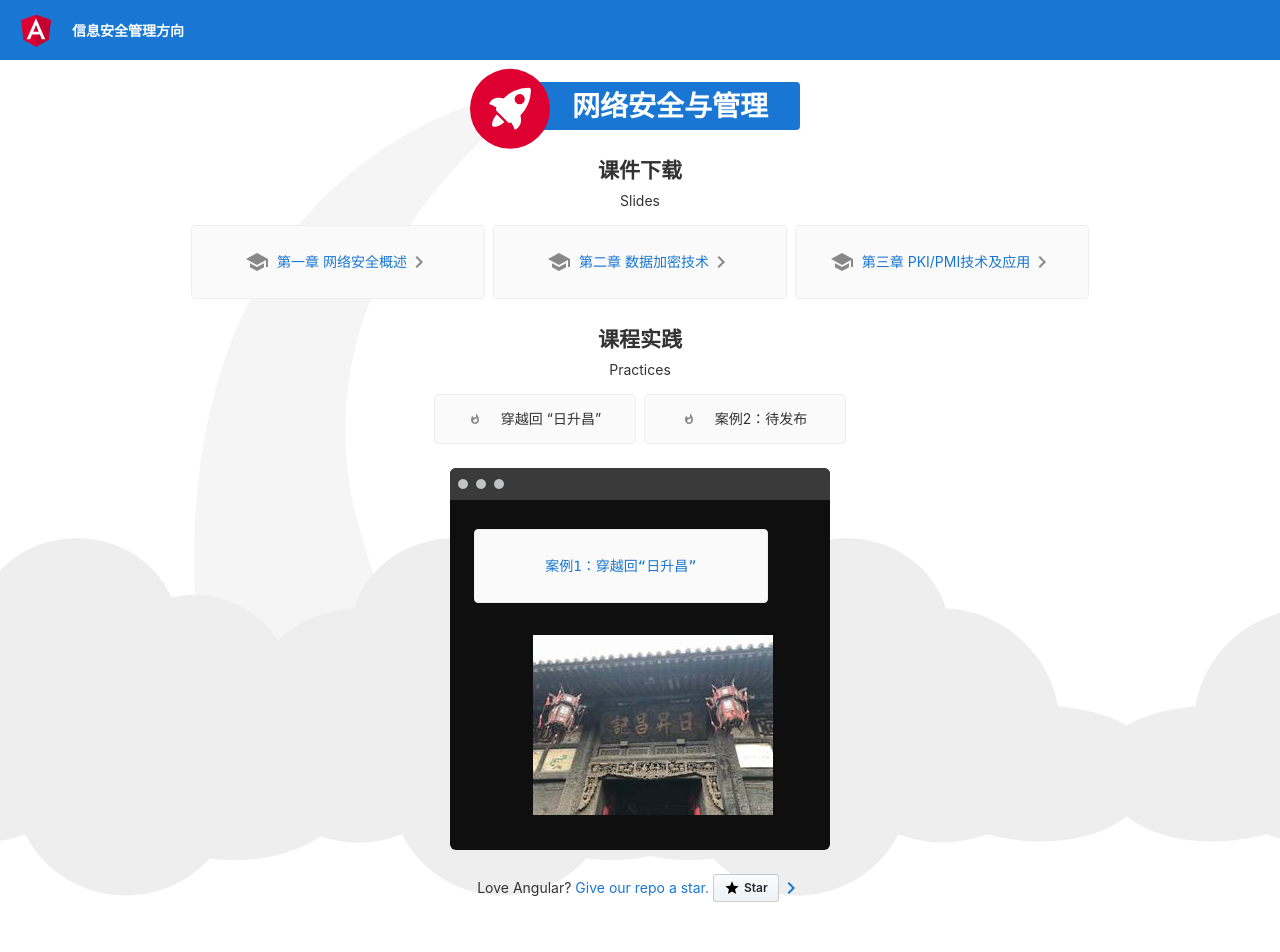
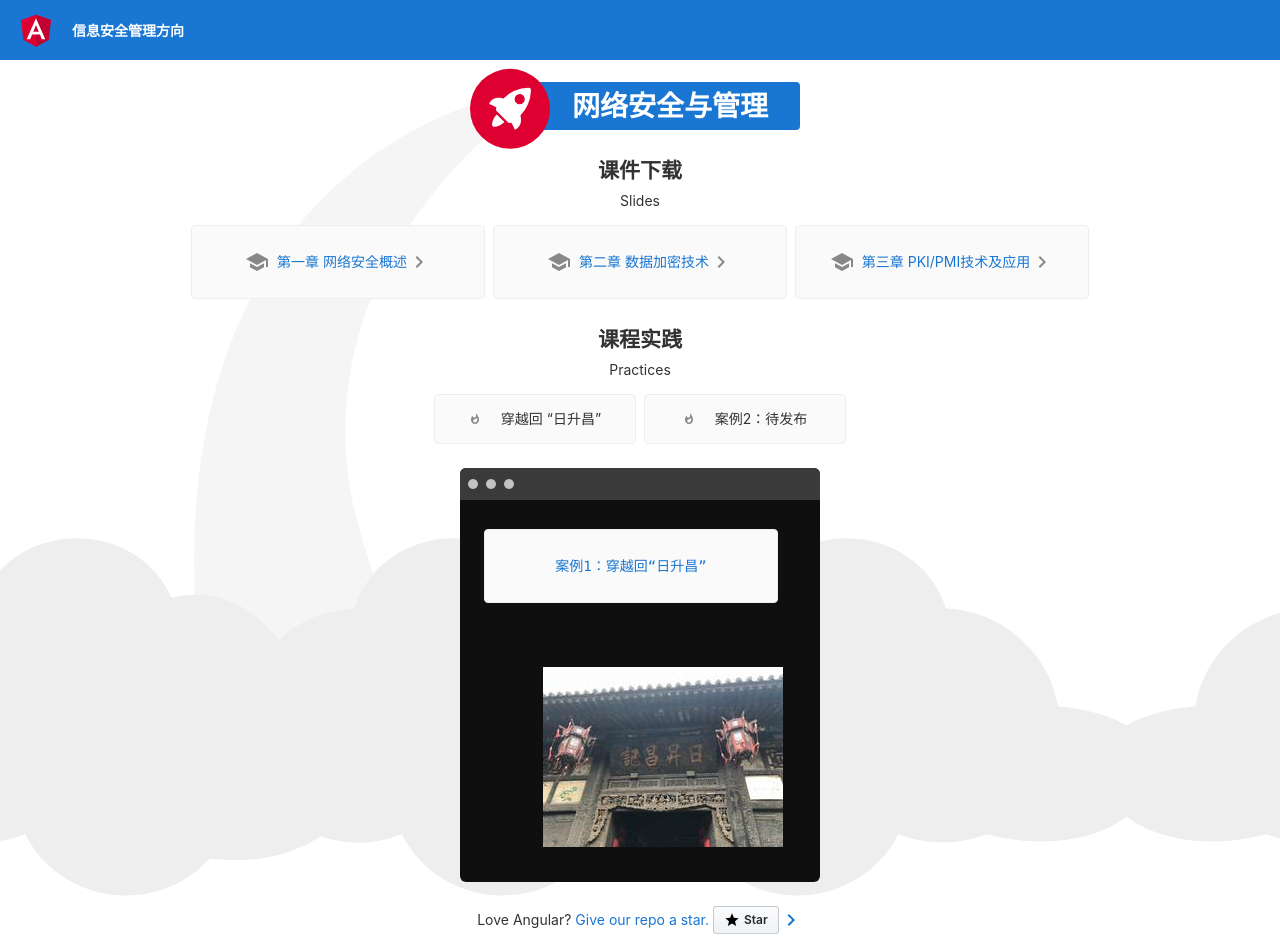
Before and after one commit to walkman617/my-angular-nsm, an Angular app: page / in a window 1280 px wide. Shown: the top 952 px of the page. Built offline with nearby package versions, Linux system fonts and the light colour scheme.

Commit message:
Update app.component.html

```diff
--- a/src/app/app.component.html
+++ b/src/app/app.component.html
@@ -176,7 +176,7 @@
   .terminal {
     position: relative;
     width: 80%;
-    max-width: 380px;
+    max-width: 360px;
     border-radius: 6px;
     padding-top: 45px;
     margin-top: 8px;
@@ -396,6 +396,7 @@
   <div class="terminal" [ngSwitch]="selection.value">
       <pre *ngSwitchDefault>
         <a class="card" target="_blank" rel="noopener" href="https://docs.qq.com/form/page/DYnlvUGNjY2NKcGlY">案例1：穿越回“日升昌”</a>
+        <br/>
         <img width="240" src="../assets/rishengchang.jpeg" />
       </pre>
       <pre *ngSwitchCase="'material'">
```
